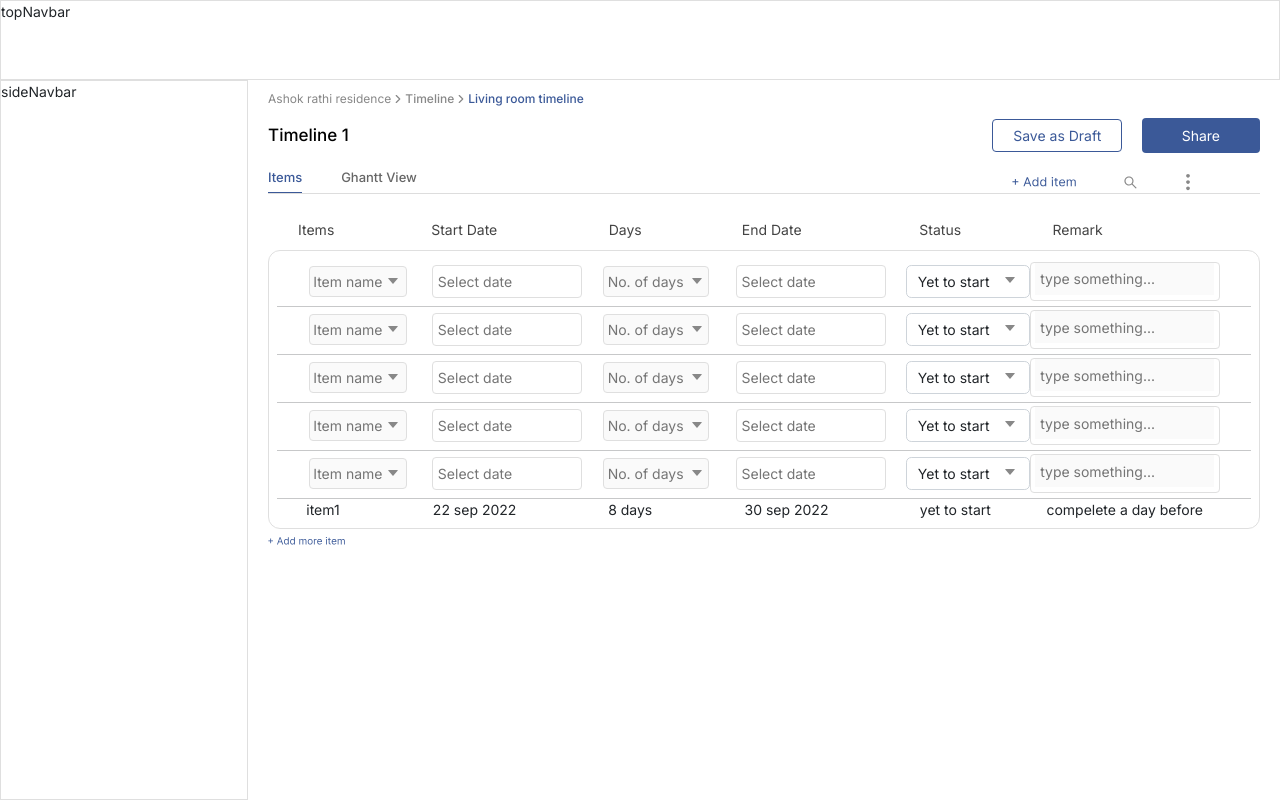
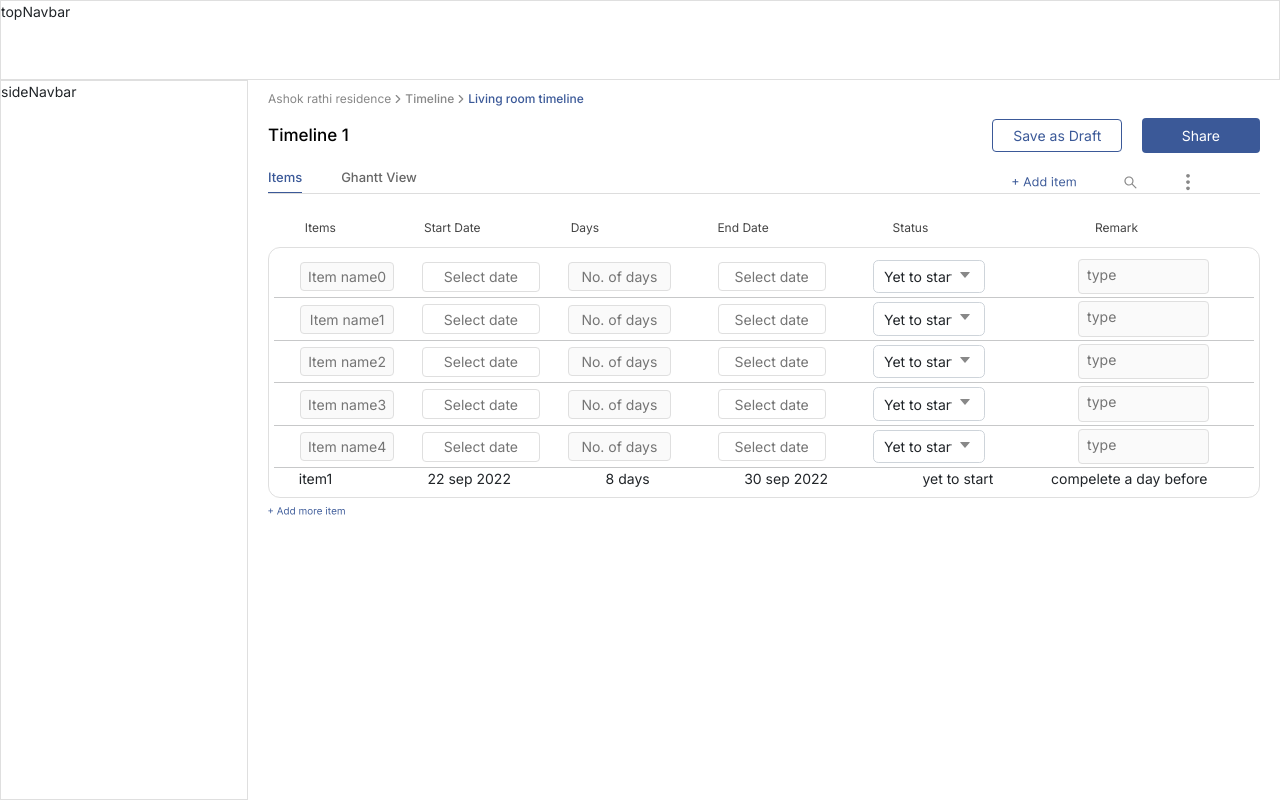
Before and after one commit to Parshuram12345/timeline-fe, a React (Create React App) app: page /innertimeline in a window 1280 px wide. Built offline with nearby package versions, Linux system fonts and the light colour scheme.

Commit message:
added drag and drop down

```diff
--- a/src/Redux/Actions/timelineAction.js
+++ b/src/Redux/Actions/timelineAction.js
@@ -20,7 +20,7 @@ export function getTimelinedata(projectId) {
       `${BaseUrl}/api/timeline/getTimelines?projectId=${projectId}`
     );
     if (response && !response.error) {
-        console.log(response)
+        // console.log(response)
       dispatch(getTimelineData(response));
     } else {
       console.log(response.error);
--- a/src/components/HeroComponentsPC/InnerTimeline/InnerTimeline.css
+++ b/src/components/HeroComponentsPC/InnerTimeline/InnerTimeline.css
@@ -1,3 +1,4 @@
+
 .innertimeline-wrapper{
     margin: 0 20px;
     width: 80%;
@@ -37,7 +38,7 @@
     width: 1vw;
 }
 .items-wrapper{
-    padding: 10px 30px;
+    padding: 10px 0px;
 }
 .down-arrow-icon{
     right: 32px;
@@ -48,24 +49,21 @@
     right: 32px;
     top: 10px;
 }
-.width-3{
-    width: 3%;
-}
-.width-12{
-    width: 12%;
-}
+
 .hash-icon{
     width: 25%;
-    display:none
 }
-.minus-icon{
-    display:none;
+.hash-wrapper{
+    opacity: 1;
+}
+.minus-icon-wrapper{
+    opacity: 1;
+}
+  .visiblity-none{
+    opacity: 0;
 }
 .item-container{
     padding: 3px;
-}
-.item-container:hover .minus-icon .hash-icon{
-  display: block;
 }
 .padding-3{
     padding: 3px;
@@ -171,3 +169,6 @@
     background-color: white;
     box-shadow: 0 20px 75px rgba(0 0 0 /13%);
 }
+.padding-left-10{
+    padding-left: 10px;
+}
--- a/src/components/HeroComponentsPC/InnerTimeline/InnerTimeline.jsx
+++ b/src/components/HeroComponentsPC/InnerTimeline/InnerTimeline.jsx
@@ -1,4 +1,4 @@
-import React, { useState } from "react";
+import React, { useRef,useState } from "react";
 import "./InnerTimeline.css";
 import { HiOutlineShare, HiOutlineMinusCircle } from "react-icons/hi";
 import { AiOutlineDelete, AiFillCaretDown } from "react-icons/ai";
@@ -11,6 +11,11 @@ function InnerTimeline() {
   const [ghanttflag, setGhanttflag] = useState(false);
   const [editUpdate,setEditUpdate]=useState(false)
   const [readonlystatus, setReadonlyStatus] = useState(false);
+  const dragItem = useRef();
+  const dragOverItem = useRef();
+  const [hoverEffect,setHoverEffect]=useState("")
+  const [listitem,setListitem] = useState(Array.from({ length: 5 },(v,i)=> i));
+  console.log(listitem)
   const {
     lineVertical,
     hash,
@@ -22,7 +27,7 @@ function InnerTimeline() {
     minusCircelOutline
   } = imageslist;
   const navigate = useNavigate();
-  const dummyArr = Array.from({ length: 5 });
+
   const handleItemsDocs = () => {
     setItemsflag(false);
     setGhanttflag(true);
@@ -38,6 +43,40 @@ function InnerTimeline() {
     setReadonlyStatus(value);
   };
 
+  ///---on hover show the image ----///
+
+  const imgHoverEffect=(id)=>{
+    setHoverEffect(id)
+  }
+///------drag and drop down functionality -----///
+//--locate the item to be dragged----///
+  const dragStart=(e,position)=>{
+    dragItem.current = position;
+    // console.log(e.target.innerHTML);
+  }
+  ///-----track item being dragged------///
+  const dragEnter=(e,position)=>{
+    dragOverItem.current = position;
+    // console.log(e.target.innerHTML);
+  }
+  ///-----Rearrange the list ------///
+  const arangeDropItem=()=>{
+    const copyListItems = [...listitem];
+    console.log(listitem)
+    const dragItemContent = copyListItems[dragItem.current];
+    copyListItems.splice(dragItem.current, 1);
+    copyListItems.splice(dragOverItem.current, 0, dragItemContent);
+    dragItem.current = null;
+    dragOverItem.current = null;
+    console.log(copyListItems)
+    setListitem(copyListItems);
+  }
+
+  ///----add moreitem with onclick button---//
+  const addMoreListItem =()=>{
+    setListitem((prev)=> [...prev,prev.length++])
+    // console.log(listitem.length)
+  }
   ///---fixed the every status color in drop-down------////
   const handleSelectStatus = (e) => {
     console.log(e.target.value);
@@ -64,7 +103,7 @@ function InnerTimeline() {
   };
 
   return (
-    <div className="innertimeline-wrapper">
+<div className="innertimeline-wrapper">
       <div className="d-flex align-center justify-between width-fit-content divider-margin">
         <div className="small-font-12 color-text-888888">
           Ashok rathi residence
@@ -122,7 +161,7 @@ function InnerTimeline() {
           </div>
         </div>
         <div className="d-flex justify-between align-center width-25">
-          <div>
+          <div onClick={addMoreListItem}>
             <img className="add-item" src={addItem} alt="add-item" />
           </div>
           <div>
@@ -160,64 +199,80 @@ function InnerTimeline() {
       <div style={{ marginTop: "0%" }} className="ui divider"></div>
       {/* <div>Timeline 1</div> */}
       <div className="items-wrapper d-flex justify-flex-start color-text-444444 font-weight-400">
-        <div className="width-15">Items</div>
-        <div className="width-20">Start Date</div>
-        <div className="width-15">Days</div>
-        <div className="width-20">End Date</div>
-        <div className="width-15">Status</div>
-        <div className="width-20">Remark</div>
+        <div className="width-4"></div>
+        <div className="width-10 small-font-12">Items</div>
+        <div className="width-3"></div>
+        <div className="width-13 small-font-12">Start Date</div>
+        <div className="width-3"></div>
+        <div className="width-11 small-font-12">Days</div>
+        <div className="width-5"></div>
+        <div className="width-13 small-font-12">End Date</div>
+        <div className="width-5"></div>
+        <div className="width-12 small-font-12 padding-left-10">Status</div>
+        <div className="width-10"></div>
+        <div  className="width-14 small-font-12 padding-left-10">Remark</div>
+        <div className="width-5"></div>
       </div>
 
-      <div  style={{borderRadius:"12px",padding:"8px"}} className="border-radius-4 border-df">
-        {dummyArr &&
-          dummyArr.map((_, index) => {
+      <div  style={{borderRadius:"12px",padding:"8px 0"}} className="border-radius-4 border-df">
+        {listitem &&
+          listitem.map((_, index) => {
             return (
               <>
                 <div
                   key={index}
-                  className="item-container d-flex justify-flex-start align-center"
+                  draggable
+                  onMouseOver={()=> imgHoverEffect(`img_${index+1}`)}
+                  onDragStart={(e) => dragStart(e, index)}
+                  onDragEnter={(e) => dragEnter(e, index)}
+                  onDragEnd={arangeDropItem}
+                  className="item-container d-flex justify-flex-start align-center cursor-pointer"
                 >
-                  <div className="width-3">
+                  <div style={{paddingLeft:"5px"}} className={`hash-show width-3 text-align-center ${hoverEffect===`img_${index+1}`? "minus-icon-wrapper":"visiblity-none"}`}>
                     <img className="hash-icon" src={hash} alt="hash-icon" />
                   </div>
-                  <div className="position-relative width-13">
+                  <div className="width-10">
                     <input
                       type="text"
-                      className="border-df bg-color-fa border-radius-4 padding-3 width-80"
-                      placeholder="Item name"
+                      className="border-df bg-color-fa border-radius-4 padding-3 width-100 text-align-center"
+                      placeholder={`Item name${index}`}
                     />
-                    <AiFillCaretDown className="position-absolute down-arrow-icon color-text-888888" />
                   </div>
-                  <div className="d-flex justify-between align-center position-relative width-18">
+                  <div className="width-3"></div>
+                  <div className="width-12">
                     <input
                       type="text"
-                      className="border-df bg-color-ff padding-5 border-radius-4 width-88"
+                      style={{maxWidth:"100%"}}
+                      className="border-df bg-color-ff border-radius-4 padding-3 text-align-center"
                       placeholder="Select date"
                       onFocus={(e) => (e.target.type = "date")}
                     />
                   </div>
-                  <div className="position-relative width-14">
+                  <div className="width-3"></div>
+                  <div className="position-relative width-11">
                     <input
                       type="text"
-                      className="border-df color-text-888888 bg-color-fa border-radius-4 width-80 padding-3"
+                      className="border-df color-text-888888 bg-color-fa border-radius-4 text-align-center width-100 padding-3"
                       placeholder="No. of days"
                     />
-                    <AiFillCaretDown className="position-absolute down-arrow-icon color-text-888888" />
                   </div>
-                  <div className="d-flex justify-between align-center position-relative width-18">
+                  <div className="width-5"></div>
+                  <div className="d-flex justify-between align-center position-relative width-11">
                     <input
                       type="text"
-                      className="border-df bg-color-ff padding-5 border-radius-4 width-88"
+                      style={{maxWidth:"100%"}}
+                      className="border-df bg-color-ff padding-3 border-radius-4 text-align-center"
                       placeholder="Select date"
                       onFocus={(e) => (e.target.type = "date")}
                     />
                   </div>
-                  <div className="width-13 position-relative">
+                  <div className="width-5"></div>
+                  <div className="width-12 position-relative">
                     <select
                       className="form-select"
                       aria-label="Default select example"
                     >
-                      <option selected>Yet to start</option>
+                      <option>Yet to start</option>
                       <option>Active</option>
                       <option>Pending</option>
                       <option>Delayed</option>
@@ -225,21 +280,21 @@ function InnerTimeline() {
                     </select>
                     <AiFillCaretDown className="position-absolute arrow-icon right-13 top-8 color-text-888888" />
                   </div>
-                  <div className="width-20 remarks-field border-df border-radius-4">
+                  <div className="width-10"></div>
+                  <div className="width-14 remarks-field border-df bg-color-fa border-radius-4">
                     <textarea
                       rows="1"
-                      cols="17"
+                      cols="11"
                       style={{ resize: "none" }}
                       className="padding-3 bg-color-fa border-none"
                       placeholder="type something..."
                     />
                   </div>
-                  <div style={{width:"3%"}} >
-                    <img src={minusCircelOutline} className="minus-icon" alt="minus-icon"/>
+                  <div className={`width-5 text-align-center ${hoverEffect===`img_${index+1}` ? "minus-icon-wrapper":"visiblity-none"}`}>
+                    <img src={minusCircelOutline} className="minus-icon width-30" alt="minus-icon"/>
                   </div>
                 </div>
-                {/* <div style={{ marginTop: "0%" }} className="ui divider"></div> */}
-                <hr style={{ marginTop: "2px",marginBottom:"0" }}/>
+                <hr style={{ marginTop: "2px",marginBottom:"0",margin: "0 5px" }}/>
               </>
             );
           })}
@@ -254,7 +309,7 @@ function InnerTimeline() {
           <div></div>
         </div>
       </div>
-      <div>
+      <div onClick={addMoreListItem}>
         <img className="add-more-item" src={addMoreItem} alt="add-more-item" />
       </div>
       {/* ///----open update modal--- */}
@@ -355,7 +410,7 @@ function InnerTimeline() {
                       <option  style={{color:"#BBB400"}}  value="2">PENDING</option>
                       <option  style={{color:"#D50000"}} value="3">DELAYED</option>
                     <option  style={{color:"#2BA400"}} value="3">COMPLETED</option> */}
-                  <option selected>Yet to start</option>
+                  <option >Yet to start</option>
                   <option>Active</option>
                   <option>Pending</option>
                   <option>Delayed</option>
@@ -385,7 +440,8 @@ function InnerTimeline() {
             </div>
           </div>
         </div>
-      </div>}
+      </div>
+      }
 
       {/* /// not updating anything item */}
       {/* <div className="main-modal-wrapper">
--- a/src/components/HeroComponentsPC/mainSection/mainSection.jsx
+++ b/src/components/HeroComponentsPC/mainSection/mainSection.jsx
@@ -22,13 +22,15 @@ function MainSection() {
   const [timelineName, setTimelineName] = useState("");
   const [timelineNameError, setTimelineNameError] = useState(false);
   const [opendeleteModal,setOpendeleteModal]=useState(false)
-  // const [timelinelist,setTimelinelist]=useState([])
+  const [timelineDraftlist,setTimelineDraftlist]=useState([])
+  const [timelineSentlist,setTimelineSentlist]=useState([])
   const [singleDeleteTimeline,setSingleDeleteTimeline]=useState("")
   // console.log(timelineData.data)
   const navigate = useNavigate();
   const { AccessToken, BaseUrl, projectid,monthList } = data;
   const {crossCloseIcon,Ellipse_bg,threeDots,colorTimeline,timelineIcon}=imageslist
   const dummayarr = Array.from({ length: 2 });
+
 
   ///---go to InnerPage of Timeline----///
   const goToInnerTimeline = () => {
@@ -149,10 +151,12 @@ function MainSection() {
 
   useEffect(() => {
     dispatch(getTimelinedata(projectid))
-    // setTimelinelist(timelineData.data)
-  },[]);
+    // setTimelineDraftlist(timelineData.data)
+    setTimelineDraftlist(timelineData?.data?.filter((item)=> item.isDraft===true))
+    setTimelineSentlist(timelineData?.data?.filter((item)=> item.isDraft===false))
+  },[timelineData]);
 
-  // console.log(timelinelist)
+  // console.log(timelineDraftlist,timelineDraftlist?.length)
   return (
     <div className="main-wrapper">
       {/* modal for delete timeline */}
@@ -220,7 +224,8 @@ function MainSection() {
       </div>
       <div style={{ marginTop: "0%" }} className="ui divider"></div>
 
-      { timelineData?.data?.length===0 ? <div className="timeline-area d-flex-col align-center justify-center font-weight-500 m-auto">
+      { !draftsflag ?
+       (timelineDraftlist?.length===0 ? <div className="timeline-area d-flex-col align-center justify-center font-weight-500 m-auto">
         <div className="position-relative">
         <img
           className="circle-icon"
@@ -256,10 +261,49 @@ function MainSection() {
         <div className="timeline-header width-12 small-font-12 font-weight-400">
           Status
         </div>
-      </div>}
+      </div>):
+    (timelineSentlist?.length===0 ? <div className="timeline-area d-flex-col align-center justify-center font-weight-500 m-auto">
+    <div className="position-relative">
+    <img
+      className="circle-icon"
+      src={Ellipse_bg}
+      alt="circle-icon"
+    />
+    <img
+      className="timeline-icon position-absolute"
+      src={timelineIcon}
+      alt="timeline-icon"
+      />
+      </div>
+    <div className="color-text-888888 font-weight-500 small-font-12 text-align-center">
+      you haven't sent any Timelines yet
+    </div>
+    <div className="primary-color-text font-weight-500 small-font-12"
+     onClick={() => handleCreateTimeline(true)}>Create New
+    </div>
+    </div>
+    : <div className="d-flex justify-flex-start">
+    <div className="timeline-header width-12 margin-left-6 small-font-12 font-weight-400">
+      Name
+    </div>
+    <div className="timeline-header width-15 small-font-12 font-weight-400">
+      Created Date
+    </div>
+    <div className="timeline-header width-20 small-font-12 font-weight-400">
+      Timeline Start Date
+    </div>
+    <div className="timeline-header width-20 small-font-12 font-weight-400">
+      Timeline End Date
+    </div>
+    <div className="timeline-header width-12 small-font-12 font-weight-400">
+      Status
+    </div>
+  </div>)
+      }
       <div>
-        {timelineData &&
-          timelineData?.data?.map(({name,createdAt,_id}, index) => {
+        {  !draftsflag ?
+        (timelineDraftlist?.length>0 &&
+          timelineDraftlist?.map(({name,createdAt,_id}, index) => {
             return (
               <>
                 <div
@@ -317,7 +361,69 @@ function MainSection() {
                 </div>
               </>
             );
-          })}
+          })):
+          (timelineSentlist?.length>0 &&
+            timelineSentlist?.map(({name,createdAt,_id}, index) => {
+              return (
+                <>
+                  <div
+                    key={_id}
+                    className="d-flex align-center justify-between border-radius-4 border-df divider-margin-8"
+                  >
+                    <div
+                      className="timeline-content-wrapper d-flex justify-flex-start cursor-pointer"
+                      onClick={goToInnerTimeline}
+                    >
+                      <div className="width-6">
+                        <img
+                          className=""
+                          src={colorTimeline}
+                          alt="colorTimeline"
+                        />
+                      </div>
+                      <div className="width-15">{name}</div>
+                      <div className="width-19">{createdAt &&
+                              `${createdAt?.substring(8, 10)} ${ monthList[createdAt?.substring(5,7
+                              )]} ${createdAt?.substring(0, 4)}`}</div>
+                      <div className="width-25">{index + 30} Sep 2022</div>
+                      <div className="width-24">{index + 1} Nov 2022</div>
+                      <div className="status-container width-15">
+                        Yet to start
+                      </div>
+                    </div>
+                    <div className="width-3">
+                      <Dropdown>
+                        <Dropdown.Toggle
+                          as="button"
+                          style={{
+                            border: "none",
+                            backgroundColor: "#ffffff",
+                          }}
+                        >
+                          <img src={threeDots} alt="threedots" />
+                        </Dropdown.Toggle>
+                        <Dropdown.Menu>
+                          <Dropdown.Item>
+                            <HiOutlineShare className="share-icon" />
+                            Share
+                          </Dropdown.Item>
+                          {/* <Dropdown.Item>
+                            <FiEdit2 className="share-icon" />
+                            Edit
+                          </Dropdown.Item>
+                          <Dropdown.Item onClick={()=>handleTimelineDeleteModal(true,_id,name)}>
+                            <AiOutlineDelete className="share-icon" />
+                             Delete
+                          </Dropdown.Item> */}
+                        </Dropdown.Menu>
+                      </Dropdown>
+                    </div>
+                  </div>
+                </>
+              );
+            }))
+
+        }
       </div>
 
       {/* ///------modal code for create timeline name */}
--- a/src/styles/index.css
+++ b/src/styles/index.css
@@ -78,6 +78,21 @@
 }
 .width-18{
     width:18%
+}
+.width-3{
+    width:3%;
+}
+.width-5{
+    width:5%;
+}
+.width-4{
+    width:4%;
+}
+.width-10{
+    width:10%
+}
+.width-11{
+    width:11%
 }
 .width-12{
     width:12%
```
